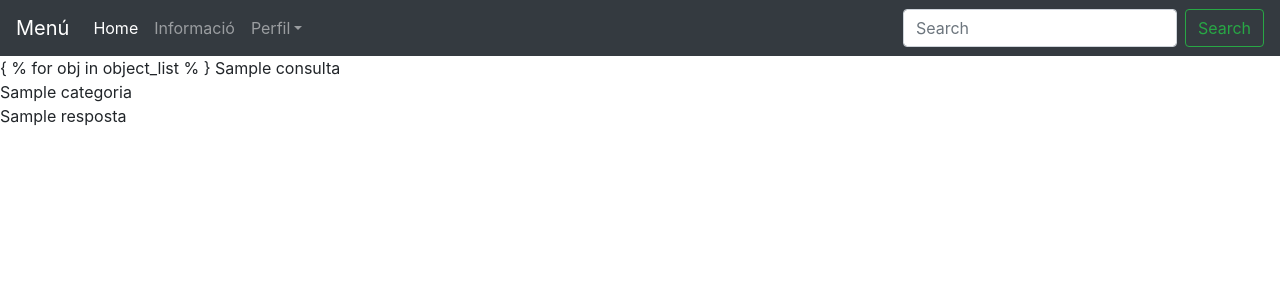
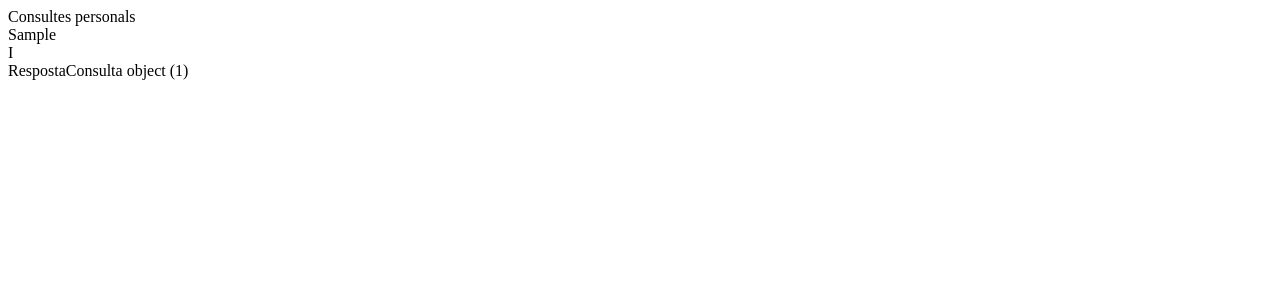
Before and after one commit to RafaCucurull/InfoCovid, a Django app: template templates/consultespersonals.html in a window 1280 px wide. Shown: the top 300 px of the page. Run offline with Django 3.2, Linux system fonts and the light colour scheme; tables that the repository leaves empty hold one stand-in row (values such as "Sample post"); the template is opened without the code that fills it: values that come from a table or form of the project are taken from there, most other values are stand-ins (such as "Sample title", 1, 10 or a date in 2020); some libraries are stand-ins or nearby versions.

Commit message:
mostrarconsulta

```diff
--- a/infcovid/views.py
+++ b/infcovid/views.py
@@ -24,7 +24,7 @@ def consultes(request):
 
 
 def mostrarConsultes(request):
-    queryset = Consulta.objects.get(usuari=request.user)
+    queryset = Consulta.objects.all()
     context = {
         "object_list": queryset
     }
--- a/templates/consultespersonals.html
+++ b/templates/consultespersonals.html
@@ -1,14 +1,11 @@
-{% extends 'base.html' %}
 
-{% block title %}Consultes personals{% endblock %}
+{% block title %}Consultes personals<br/>{% endblock %}
 
 {% block content %}
 
 <body>
 
-<h1>Hola</h1>
-
-{ % for obj in object_list % }
+{% for obj in object_list %}
 
 {{ obj.consulta }}<br/>
 
@@ -16,6 +13,8 @@
 
 {{ obj.resposta }}<br/>
 
+{% endfor %}
+
 
 </body>
 
```
